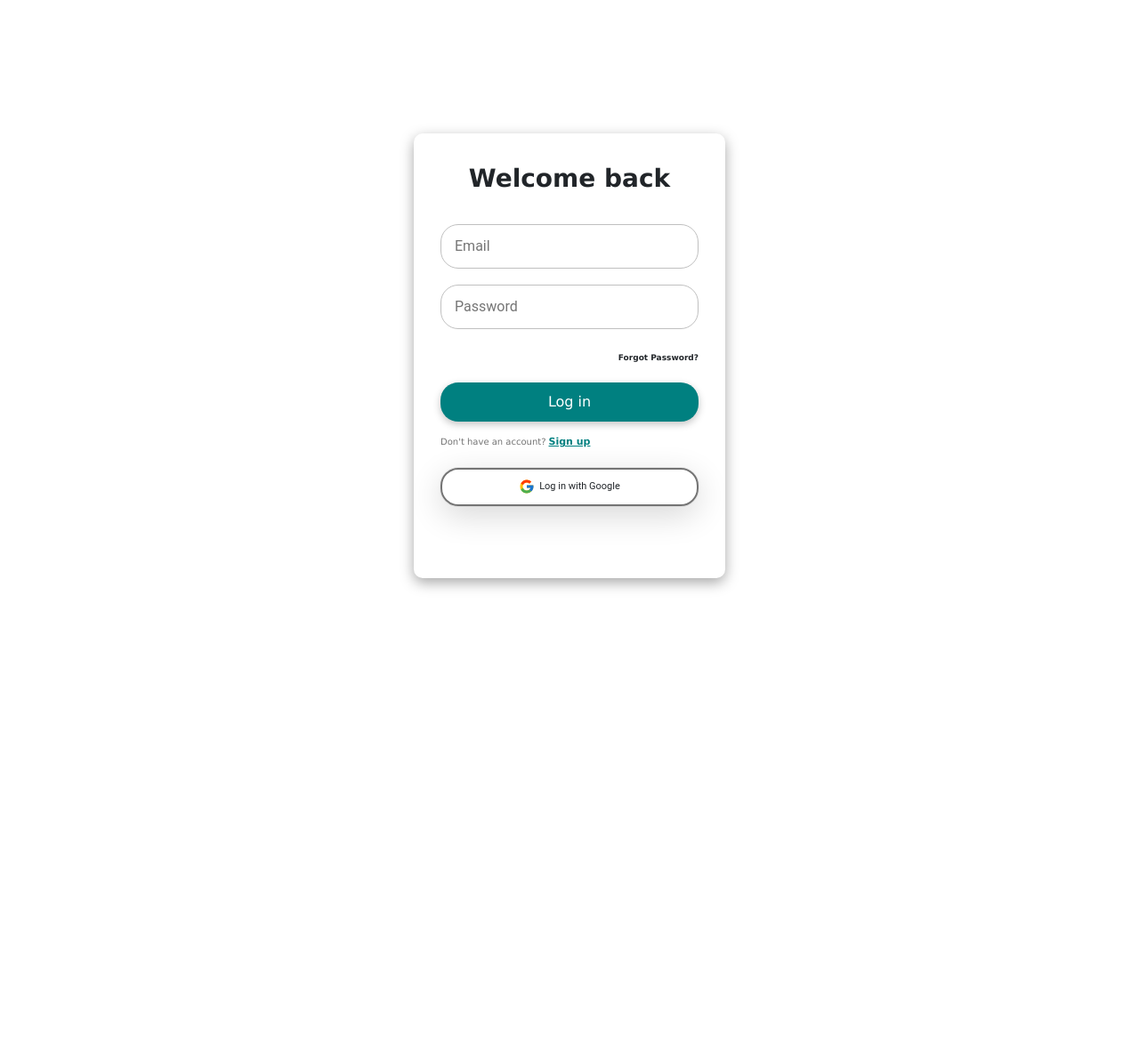
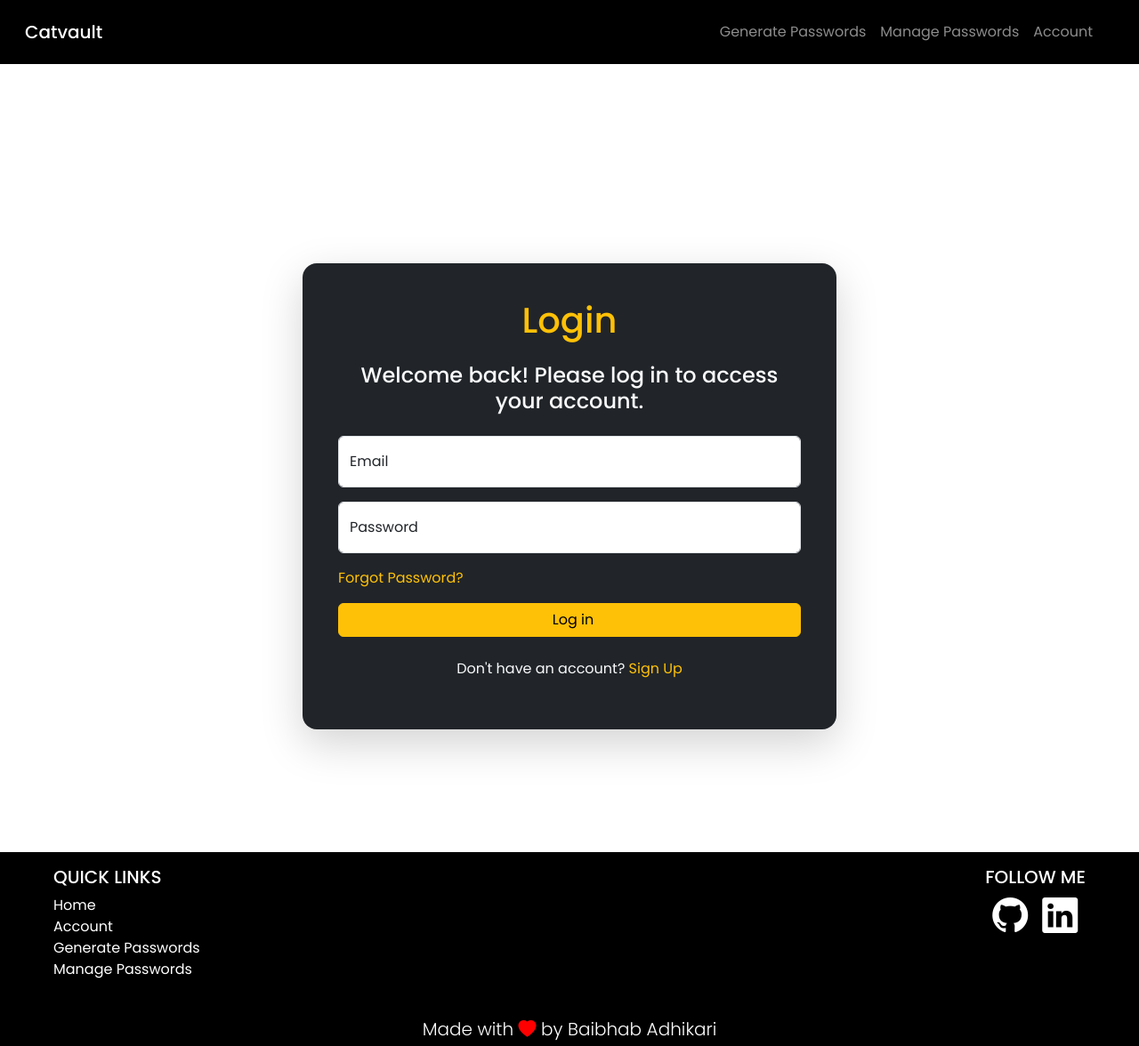
Before and after one commit to Baibhab-Adhikari/CatVault, a Python web app: template app/templates/login.html in a window 1280 px wide. Shown: the whole page at 89% size. Before the commit the page ends 663 px from the top, so only its background shows below. Run offline with Jinja, Linux system fonts and the light colour scheme; the template is opened without the code that fills it, so the values that code supplies are empty.

Commit message:
Add password reset and forgot password functionality with updated templates

```diff
--- a/app/templates/account.html
+++ b/app/templates/account.html
@@ -11,7 +11,7 @@
         <div class="row justify-content-center">
           <!-- Update Profile Card -->
           <div class="col-md-6 mb-4">
-            <div class="card shadow border-0 rounded-4">
+            <div class="card shadow border-0 rounded-4" id="card">
               <div class="card-body text-center">
                 <h5 class="card-title text-success">Visit Your Profile</h5>
                 <p>View your profile information.</p>
@@ -24,7 +24,7 @@
 
           <!-- Contact Us Card -->
           <div class="col-md-6 mb-4">
-            <div class="card shadow border-0 rounded-4">
+            <div class="card shadow border-0 rounded-4" id="card">
               <div class="card-body text-center">
                 <h5 class="card-title text-primary">Need Help?</h5>
                 <p>Contact us for any assistance.</p>
@@ -37,7 +37,7 @@
 
           <!-- Logout Card -->
           <div class="col-md-6 mb-4">
-            <div class="card shadow border-0 rounded-4">
+            <div class="card shadow border-0 rounded-4" id="card">
               <div class="card-body text-center">
                 <h5 class="card-title text-danger">Logout</h5>
                 <p>Securely log out of your account.</p>
--- a/app/templates/layout.html
+++ b/app/templates/layout.html
@@ -48,11 +48,11 @@
         transform: scale(1.1);
       }
 
-      .card {
+      #card {
         transition: transform 0.3s ease, box-shadow 0.3s ease;
       }
 
-      .card:hover {
+      #card:hover {
         transform: scale(1.05);
         box-shadow: 0 10px 20px rgba(0, 0, 0, 0.2);
       }
@@ -72,6 +72,14 @@
 
       #flash-messages:empty {
         display: none !important;
+      }
+      #themeToggle {
+        cursor: pointer; /* Make the label clickable */
+      }
+
+      #themeIcon {
+        font-size: 1.2rem; /* Adjust the icon size */
+        user-select: none; /* Prevent text selection */
       }
     </style>
 
@@ -114,16 +122,15 @@
             <li class="nav-item">
               <a href="/account" class="nav-link">Account</a>
             </li>
-            <!-- Dark/Light Mode Toggle Switch -->
+            <!-- dark/light mode toggle -->
             <li class="nav-item nav-link">
-              <div class="form-check form-switch">
-                <input
-                  class="form-check-input"
-                  type="checkbox"
-                  id="themeToggle"
-                />
-                <label class="form-check-label" for="themeToggle"></label>
-              </div>
+              <label
+                id="themeToggle"
+                class="form-check-label"
+                for="themeToggle"
+              >
+                <i id="themeIcon" class="bi"></i>
+              </label>
             </li>
           </ul>
         </div>
@@ -131,7 +138,11 @@
     </nav>
 
     <!-- Flask Flash Messages -->
-    <div class="flashes" id="flash-messages" style=" height: 70px; margin-top: 80px">
+    <div
+      class="flashes"
+      id="flash-messages"
+      style="height: 70px; margin-top: 80px"
+    >
       {% with messages = get_flashed_messages(with_categories=true) %} {% if
       messages %} {% for category, message in messages %}
       <div
@@ -229,34 +240,43 @@
         disable: "mobile",
       });
     </script>
-    <!-- dark and light Mode -->
+    <!-- Dark and Light Mode with Bootstrap Icons -->
     <script>
       document.addEventListener("DOMContentLoaded", function () {
         const themeToggle = document.getElementById("themeToggle");
+        const themeIcon = document.getElementById("themeIcon");
         const htmlElement = document.documentElement;
 
         // Check for saved user preference in localStorage
         const savedTheme = localStorage.getItem("theme");
         if (savedTheme) {
           htmlElement.setAttribute("data-bs-theme", savedTheme);
-          themeToggle.checked = savedTheme === "dark";
+          updateIcon(savedTheme); // Update the icon based on the theme
         }
 
-        // Event listener for the toggle switch
-        themeToggle.addEventListener("change", function () {
-          if (this.checked) {
-            htmlElement.setAttribute("data-bs-theme", "dark");
-            localStorage.setItem("theme", "dark");
+        // Event listener for the icon toggle
+        themeToggle.addEventListener("click", function () {
+          const currentTheme = htmlElement.getAttribute("data-bs-theme");
+          const newTheme = currentTheme === "dark" ? "light" : "dark";
+          htmlElement.setAttribute("data-bs-theme", newTheme);
+          localStorage.setItem("theme", newTheme);
+          updateIcon(newTheme); // Update the icon when the theme changes
+        });
+
+        // Function to update the icon based on the current theme
+        function updateIcon(theme) {
+          if (theme === "dark") {
+            themeIcon.classList.remove("bi-sun");
+            themeIcon.classList.add("bi-moon");
           } else {
-            htmlElement.setAttribute("data-bs-theme", "light");
-            localStorage.setItem("theme", "light");
+            themeIcon.classList.remove("bi-moon");
+            themeIcon.classList.add("bi-sun");
           }
-        });
+        }
       });
     </script>
 
     {# custom script#}
     <script src="/static/script.js"></script>
-
   </body>
 </html>
--- a/app/templates/login.html
+++ b/app/templates/login.html
@@ -1,102 +1,66 @@
-<!DOCTYPE html>
-<html lang="en">
-  <head>
-    <meta charset="UTF-8" />
-    <meta name="viewport" content="width=device-width, initial-scale=1.0" />
-    <title>Login - CatVault</title>
-    <link rel="icon" type="image/svg+xml" href="/static/favicon.svg" />
-    <link rel="stylesheet" href="/static/login.css" />
-    <link
-      href="https://cdn.jsdelivr.net/npm/bootstrap@5.3.3/dist/css/bootstrap.min.css"
-      rel="stylesheet"
-      integrity="sha384-QWTKZyjpPEjISv5WaRU9OFeRpok6YctnYmDr5pNlyT2bRjXh0JMhjY6hW+ALEwIH"
-      crossorigin="anonymous"
+{% extends 'layout.html' %} {% block title %} Login - CatVault {% endblock %} {%
+block main %}
+<div
+  class="container min-vh-100 d-flex justify-content-center align-items-center"
+>
+  <div
+    class="card shadow-lg border-0 bg-dark rounded-4 p-4"
+    style="max-width: 600px; width: 100%"
+  >
+    <div class="card-body">
+      <p class="text-center mb-4 h1 text-warning">Login</p>
+      <p class="text-center mb-4 h4 text-light">
+        Welcome back! Please log in to access your account.
+      </p>
+
+      <form class="form" action="/login" method="post">
+        <div class="form-floating mb-3">
+          <input
+            type="email"
+            class="form-control"
+            name="email"
+            id="email"
+            placeholder="Email"
+            required
           />
-  </head>
-  <body>
-    <!-- Flask Flash Messages -->
-    <div
-      class="flashes my-1"
-      id="flash-messages"
-    >
-      {% with messages = get_flashed_messages(with_categories=true) %} {% if
-      messages %} {% for category, message in messages %}
-      <div
-        class="alert alert-{{ category }} alert-dismissible fade show"
-        role="alert"
-      >
-        {{ message }}
-        <button
-          type="button"
-          class="btn-close"
-          data-bs-dismiss="alert"
-          aria-label="Close"
-        ></button>
-      </div>
-      {% endfor %} {% endif %} {% endwith %}
+          <label for="email">Email</label>
         </div>
 
-    <div class="form-container">
-      <p class="title">Welcome back</p>
-      <form class="form" action="/login" method="post">
-        <input type="email" class="input" placeholder="Email" name="email" />
+        <div class="form-floating mb-3">
           <input
             type="password"
-          class="input"
+            class="form-control"
+            name="password"
+            id="password"
             placeholder="Password"
-          name="password"
+            required
           />
-        <p class="page-link">
-          <span class="page-link-label">Forgot Password?</span>
+          <label for="password">Password</label>
+        </div>
+
+        <div class="d-flex justify-content-between">
+          <p class="text-light">
+            <a href="/forgot_password" class="text-decoration-none text-warning"
+              >Forgot Password?</a
+            >
           </p>
-        <button class="form-btn" type="submit">Log in</button>
+        </div>
+
+        <button
+          type="submit"
+          class="btn btn-warning w-100 d-flex align-items-center justify-content-center mb-3"
+        >
+          <i class="bi bi-paw me-2"></i> Log in
+        </button>
+
+        <p class="text-center mt-4 text-light">
+          Don't have an account?
+          <a href="/register" class="text-decoration-none text-warning"
+            >Sign Up</a
+          >
+        </p>
       </form>
-      <p class="sign-up-label">
-        Don't have an account?<span class="sign-up-link">Sign up</span>
-      </p>
-      <div class="buttons-container">
-        <div class="google-login-button">
-          <svg
-            stroke="currentColor"
-            fill="currentColor"
-            stroke-width="0"
-            version="1.1"
-            x="0px"
-            y="0px"
-            class="google-icon"
-            viewBox="0 0 48 48"
-            height="1em"
-            width="1em"
-            xmlns="http://www.w3.org/2000/svg"
-          >
-            <path
-              fill="#FFC107"
-              d="M43.611,20.083H42V20H24v8h11.303c-1.649,4.657-6.08,8-11.303,8c-6.627,0-12-5.373-12-12
-c0-6.627,5.373-12,12-12c3.059,0,5.842,1.154,7.961,3.039l5.657-5.657C34.046,6.053,29.268,4,24,4C12.955,4,4,12.955,4,24
-c0,11.045,8.955,20,20,20c11.045,0,20-8.955,20-20C44,22.659,43.862,21.35,43.611,20.083z"
-            ></path>
-            <path
-              fill="#FF3D00"
-              d="M6.306,14.691l6.571,4.819C14.655,15.108,18.961,12,24,12c3.059,0,5.842,1.154,7.961,3.039l5.657-5.657
-C34.046,6.053,29.268,4,24,4C16.318,4,9.656,8.337,6.306,14.691z"
-            ></path>
-            <path
-              fill="#4CAF50"
-              d="M24,44c5.166,0,9.86-1.977,13.409-5.192l-6.19-5.238C29.211,35.091,26.715,36,24,36
-c-5.202,0-9.619-3.317-11.283-7.946l-6.522,5.025C9.505,39.556,16.227,44,24,44z"
-            ></path>
-            <path
-              fill="#1976D2"
-              d="M43.611,20.083H42V20H24v8h11.303c-0.792,2.237-2.231,4.166-4.087,5.571
-c0.001-0.001,0.002-0.001,0.003-0.002l6.19,5.238C36.971,39.205,44,34,44,24C44,22.659,43.862,21.35,43.611,20.083z"
-            ></path>
-          </svg>
-          <span>Log in with Google</span>
     </div>
   </div>
 </div>
-
-    <script src="https://cdn.jsdelivr.net/npm/bootstrap@5.3.3/dist/js/bootstrap.bundle.min.js" integrity="sha384-YvpcrYf0tY3lHB60NNkmXc5s9fDVZLESaAA55NDzOxhy9GkcIdslK1eN7N6jIeHz" crossorigin="anonymous"></script>
-  </body>
-  </body>
-</html>
+{% endblock %}
--- a/app/templates/manage_password.html
+++ b/app/templates/manage_password.html
@@ -5,7 +5,7 @@
 <main>
     <div class="container mt-5 min-vh-100">
         <!-- Heading with an icon -->
-        <h1 id="heading-text" class="text-center text-warning mb-4">
+        <h1 id="heading-text" class="text-center text-success mb-4">
             <i class="bi bi-shield-lock h1"></i> Manage Your Stored Passwords
         </h1>
 
```
Also changed, not shown: app/helpers.py (+22 -0 lines), app/routes.py (+91 -18 lines), app/templates/forgot_password.html (added, +54 -0 lines), app/templates/index.html (+7 -3 lines), app/templates/profile.html (+5 -5 lines), app/templates/register.html (+10 -5 lines), app/templates/reset_password.html (added, +67 -0 lines). Lines whose indentation alone changed are shown as unchanged.
